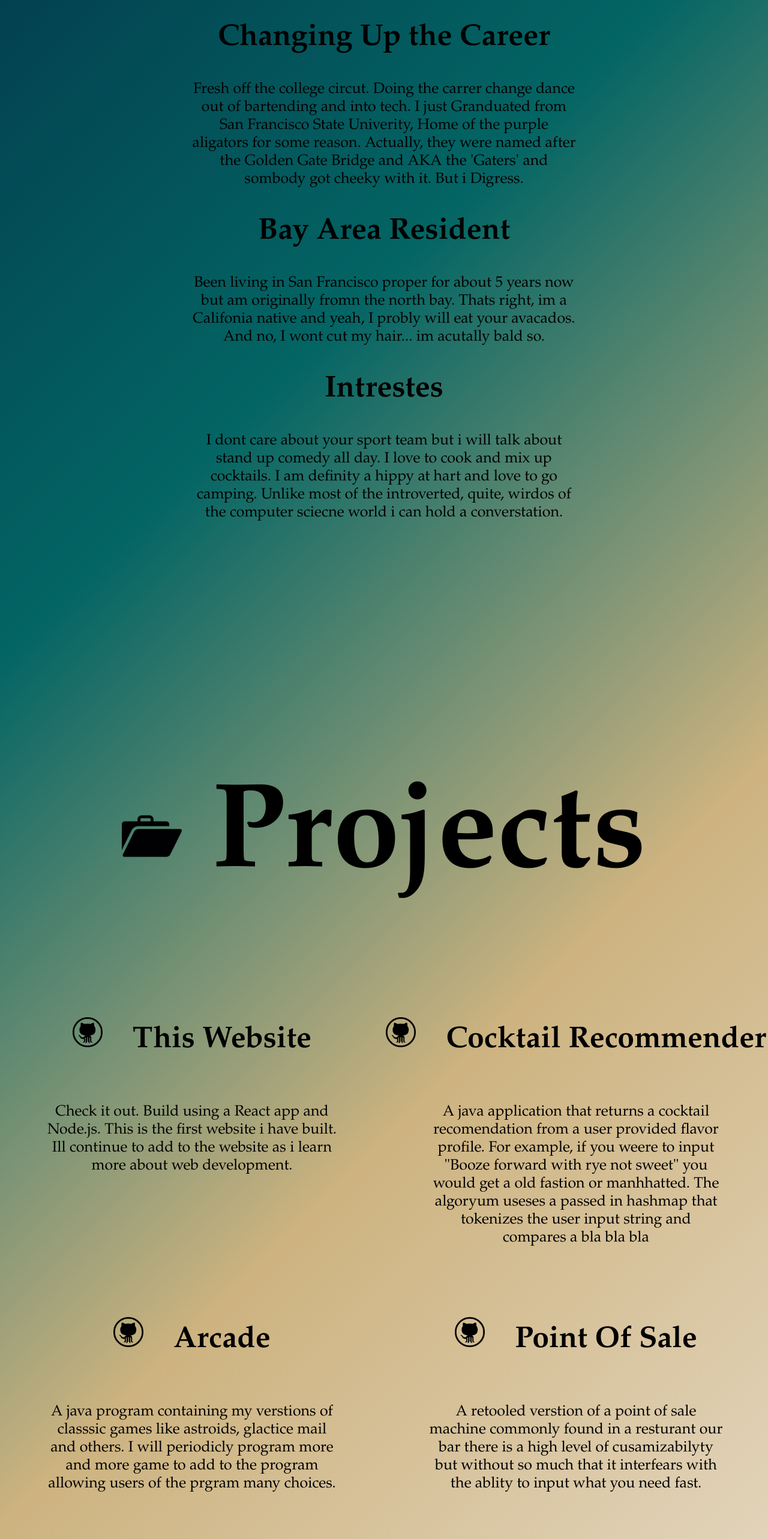
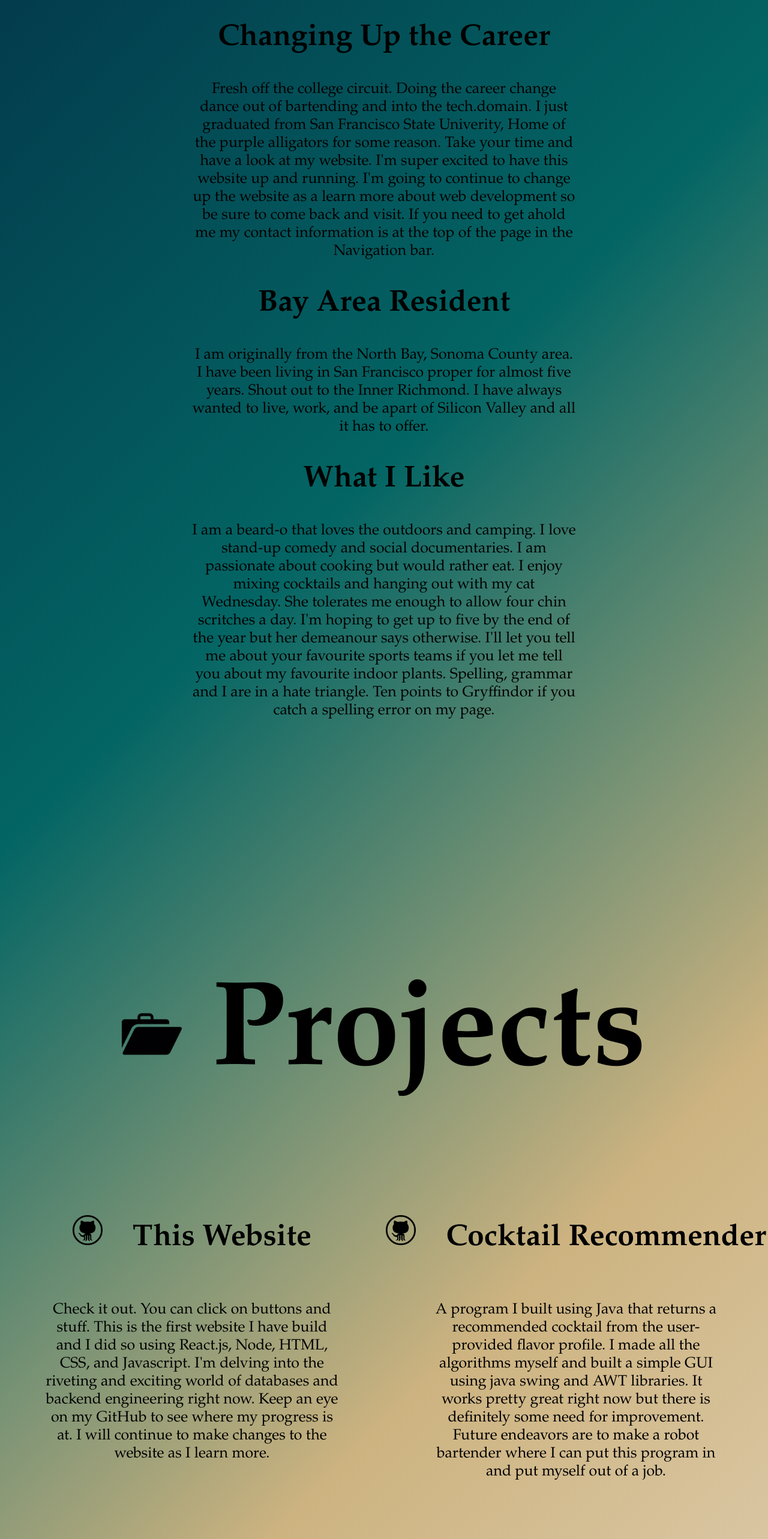
Before and after one commit to RiskyClick/Portfolio, a React (Create React App) app: page / in a window 1280 px wide. Shown: the part 1780-4346 px from the top of the page at 60% size. Built offline with nearby package versions, Linux system fonts and the light colour scheme.

Commit message:
proofed that shit

```diff
--- a/src/AboutMe.js
+++ b/src/AboutMe.js
@@ -13,26 +13,28 @@ class AboutMe extends React.Component{
                 <div className="GenInfo">
                     <h2>Changing Up the Career</h2>
                     <p>
-                        Fresh off the college circut. Doing the carrer change dance out of bartending and into tech.
-                        I just Granduated from San Francisco State Univerity, Home of the purple aligators for some reason.
-                        Actually, they were named after the Golden Gate Bridge and AKA the 'Gaters' and sombody got cheeky with it.
-                        But i Digress.
+                        Fresh off the college circuit. Doing the career change dance out of bartending and into the tech.domain.
+                        I just graduated from San Francisco State Univerity, Home of the purple alligators for some reason.
+                        Take your time and have a look at my website. I'm super excited to have this website up and running.
+                        I'm going to continue to change up the website as a learn more about web development so be sure to come back and visit.
+                        If you need to get ahold me my contact information is at the top of the page in the Navigation bar.
                     </p>
                 </div>
                 <div className="Location">
                     <h2>Bay Area Resident</h2>
                     <p>
-                        Been living in San Francisco proper for about 5 years now but am originally fromn the north bay.
-                        Thats right, im a Califonia native and yeah, I probly will eat your avacados.
-                        And no, I wont cut my hair... im acutally bald so.
+                        I am originally from the North Bay, Sonoma County area. I have been living in San Francisco proper for almost five years.
+                        Shout out to the Inner Richmond. I have always wanted to live, work, and be apart of Silicon Valley and all it has to offer.
                     </p>
                 </div>
                 <div className="Hobbies">
-                    <h2>Intrestes</h2>
+                    <h2>What I Like</h2>
                     <p>
-                        I dont care about your sport team but i will talk about stand up comedy all day.
-                        I love to cook and mix up cocktails. I am definity a hippy at hart and love to go camping.
-                        Unlike most of the introverted, quite, wirdos of the computer sciecne world i can hold a converstation.
+                        I am a beard-o that loves the outdoors and camping. I love stand-up comedy and social documentaries.
+                        I am passionate about cooking but would rather eat. I enjoy mixing cocktails and hanging out with my cat Wednesday.
+                        She tolerates me enough to allow four chin scritches a day. I'm hoping to get up to five by the end of the year but her demeanour says otherwise. I'll let you tell me about your favourite sports teams if you let me tell you about my favourite indoor plants.
+                        Spelling, grammar and I are in a hate triangle. Ten points to Gryffindor if you catch
+                        a spelling error on my page.
                     </p>
                 </div>
             </div>
--- a/src/Nav.js
+++ b/src/Nav.js
@@ -22,7 +22,7 @@ class Nav extends React.Component{
 
     projects(){
         window.scrollTo({
-            top: 5000,
+            top: 3150,
             left: 0,
             behavior: 'smooth'
           });
--- a/src/WhatIDo.js
+++ b/src/WhatIDo.js
@@ -15,42 +15,44 @@ class WhatIDo extends React.Component{
                 <div className="Projects">
                     <h2><a href="https://github.com/RiskyClick/Portfolio"><img src = { hub } /></a>This Website</h2>
                     <p>
-                        Check it out. Build using a React app and Node.js.
-                        This is the first website i have built. Ill continue to add
-                        to the website as i learn more about web development.
+                        Check it out. You can click on buttons and stuff. This is the first website I have build and I
+                        did so using React.js, Node, HTML, CSS, and Javascript.
+                        I'm delving into the riveting and exciting world of databases and backend engineering right now.
+                        Keep an eye on my GitHub to see where my progress is at.
+                        I will continue to make changes to the website as I learn more.
                     </p>
                 </div>
                 <div className="Projects">
                     <h2><a href="https://github.com/RiskyClick/CocktailRecommendation"><img src = { hub } /></a>Cocktail Recommender</h2>
                     <p>
-                        A java application that returns a cocktail recomendation
-                        from a user provided flavor profile. For example, if you
-                        weere to input "Booze forward with rye not sweet" you would get
-                        a old fastion or manhhatted. The algoryum useses a passed in hashmap
-                        that tokenizes the user input string and compares a bla bla bla
+                        A program I built using Java that returns a recommended cocktail from the user-provided flavor profile.
+                        I made all the algorithms myself and built a simple GUI using java swing and AWT libraries.
+                        It works pretty great right now but there is definitely some need for improvement.
+                        Future endeavors are to make a robot bartender where I can put this program in and put myself out of a job.
                     </p>
                 </div>
                 <div className="Projects">
                     <h2><a href="https://github.com/RiskyClick/Games"><img src = { hub } /></a>Arcade</h2>
                     <p>
-                        A java program containing my verstions of classsic games like astroids, glactice mail
-                        and others. I will periodicly program more and more game to add to the program allowing
-                        users of the prgram many choices.
+                    Another Java application that allows users to choose from some classic arcade games I have created.
+                    So far I have astroids, Glactice mail, and space invaders with a huge surplus of artistic liberties.
                     </p>
                 </div>
                 <div className="Projects">
                     <h2><a href="https://github.com/RiskyClick/PointOfSale"><img src = { hub } /></a>Point Of Sale</h2>
                     <p>
-                        A retooled verstion of a point of sale machine commonly found in a resturant our bar
-                        there is a high level of cusamizabilyty but without so much that it interfears with
-                        the ablity to input what you need fast.
+                        A retooled point of sale program that you often see being used in restaurants and bars.
+                        Done using Java but since I am not enjoying the layout so far I might swap this over to a python app because of the huge array of modules.
+                        A major problem with the current models is the internet is dependent on it. So if a restaurant's internet cuts out
+                        it can cause issues with everyone involved. My hope is to have this POS machine not be depended on internet connection and
+                        still work at communicating with the other devices in the resultant
                     </p>
                 </div>
                 <div className="Projects">
                     <h2><a href="https://github.com/RiskyClick/SFSU-Projects"><img src = { hub } /></a>SFSU Projects</h2>
                     <p>
-                        All the assigmenest i did at SFSU ranging from a terminal witten in C
-                        to a multiplayer game built useing Untiy collaborating with a team of 8 individuals.
+                        The majority of the projects and assignments I had while at SFSU.
+                        The assignments are everything from making your own terminal in C to a multiplayer video game built using Unity3d.
                     </p>
                 </div>
             </div>
```
